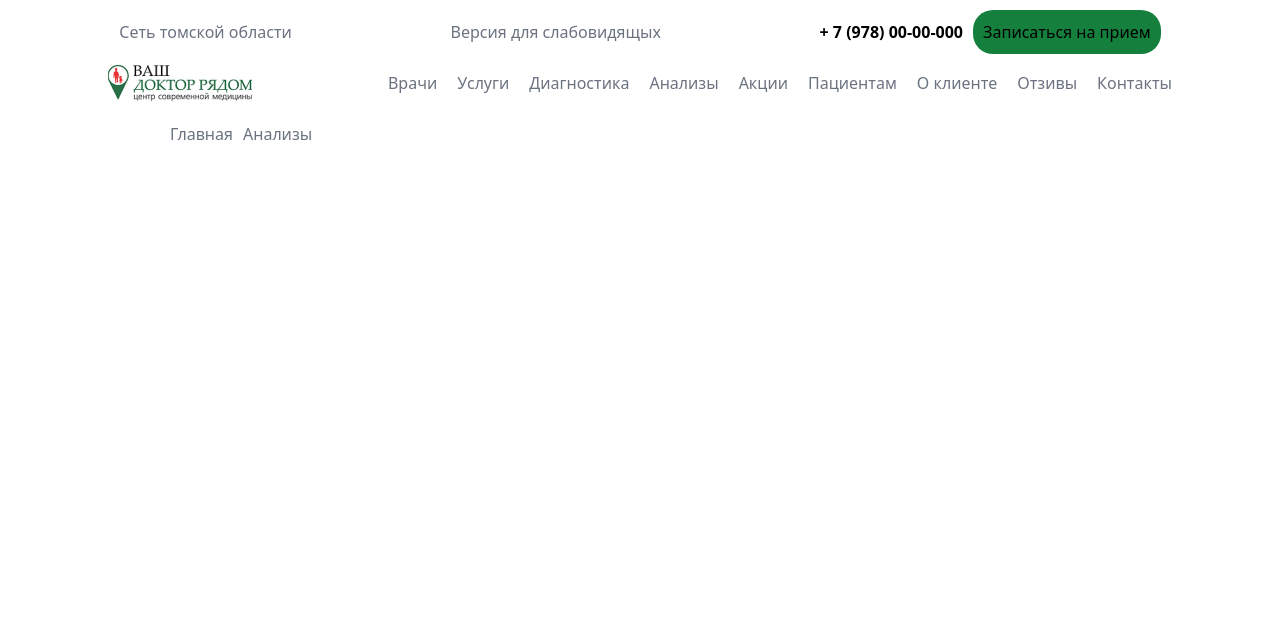
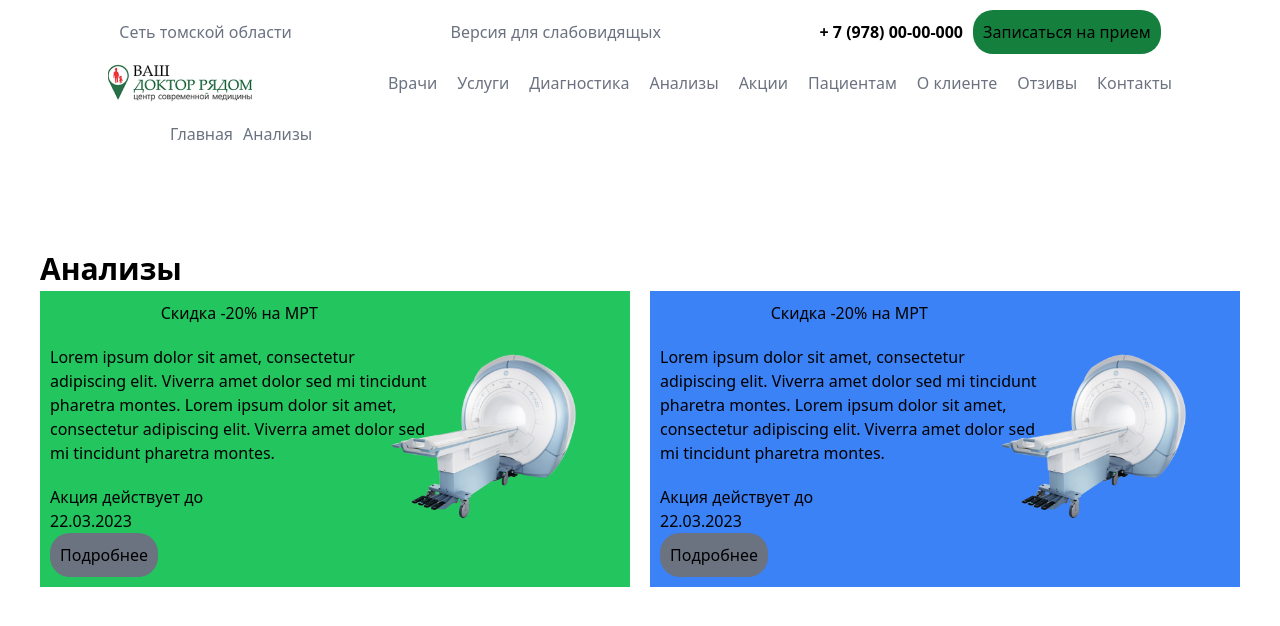
Before and after one commit to UmarovSino/repo, a website: page src/index.html in a window 1280 px wide. Drawn offline with Linux system fonts and the light colour scheme.

Commit message:
section 1

```diff
--- a/src/index.html
+++ b/src/index.html
@@ -1,5 +1,6 @@
 <!DOCTYPE html>
 <html lang="en">
+
 <head>
     <meta charset="UTF-8">
     <meta name="viewport" content="width=device-width, initial-scale=1.0">
@@ -7,6 +8,7 @@
     <link rel="stylesheet" href="./output.css">
     <link rel="stylesheet" href="fontawesome-free-6.4.2-web/css/all.css">
 </head>
+
 <body>
     <header>
         <nav class="hidden lg:flex  justify-around max-w-[1200px] m-auto mt-[10px] place-self-center">
@@ -17,8 +19,9 @@
                 <button class="p-[10px] bg-green-700 rounded-[20px]">Записаться на прием</button>
             </div>
         </nav>
-    <nav >
-        <div  class="flex justify-around lg:flex lg:justify-around lg:max-w-[1200px] m-auto mt-[10px] place-self-center ">
+        <nav>
+            <div
+                class="flex justify-around lg:flex lg:justify-around lg:max-w-[1200px] m-auto mt-[10px] place-self-center ">
                 <img src="./image 1 (2).png" alt="">
                 <ul class="hidden lg:flex place-self-center gap-[20px]">
                     <li class="text-gray-500">Врачи</li>
@@ -41,5 +44,48 @@
         </nav>
 
     </header>
+    <main class="lg:mt-[100px]">
+        <h2 class="font-bold text-[30px] lg:max-w-[1200px] m-auto">Анализы</h2>
+        <section class=" gap-[20px] lg:flex max-w-[1200px] m-auto">
+
+            <div class="bg-green-500 lg:flex">
+                <aside >
+                    <article class="place-self-center ">
+                        <h2 class="place-self-center p-[10px]"> Скидка -20% на МРТ</h2>
+                        <p class="place-self-center p-[10px]">Lorem ipsum dolor sit amet, consectetur adipiscing elit. Viverra amet dolor sed mi tincidunt
+                            pharetra montes. Lorem ipsum dolor sit amet, consectetur adipiscing elit. Viverra amet dolor
+                            sed mi tincidunt pharetra montes. </p>
+                            <div class="p-[10px]">
+                                <p>Акция действует до </p>
+                                <h2>22.03.2023</h2>
+                                <button class="p-[10px] bg-gray-500 rounded-[20px]">Подробнее</button>
+                            </div>
+                    </article>
+                </aside>
+                <aside>
+                    <img class="place-self-center lg:w-[900px] mt-[60px] ml-[-100px]" src="./image 4 (3).png" alt="">
+                </aside>
+            </div>
+            <div class="bg-blue-500 mt-[20px] lg:mt-[0] flex">
+                <aside >
+                    <article class="place-self-center ">
+                        <h2 class="place-self-center p-[10px]"> Скидка -20% на МРТ</h2>
+                        <p class="place-self-center p-[10px]">Lorem ipsum dolor sit amet, consectetur adipiscing elit. Viverra amet dolor sed mi tincidunt
+                            pharetra montes. Lorem ipsum dolor sit amet, consectetur adipiscing elit. Viverra amet dolor
+                            sed mi tincidunt pharetra montes. </p>
+                            <div class="p-[10px]">
+                                <p>Акция действует до </p>
+                                <h2>22.03.2023</h2>
+                                <button class="p-[10px] bg-gray-500 rounded-[20px]">Подробнее</button>
+                            </div>
+                    </article>
+                </aside>
+                <aside>
+                    <img class="place-self-center lg:w-[900px] mt-[60px] ml-[-100px]" src="./image 4 (3).png" alt="">
+                </aside>
+            </div>
+        </section>
+    </main>
 </body>
+
 </html>
```
Also changed, not shown: src/output.css. Lines whose indentation alone changed are shown as unchanged.
